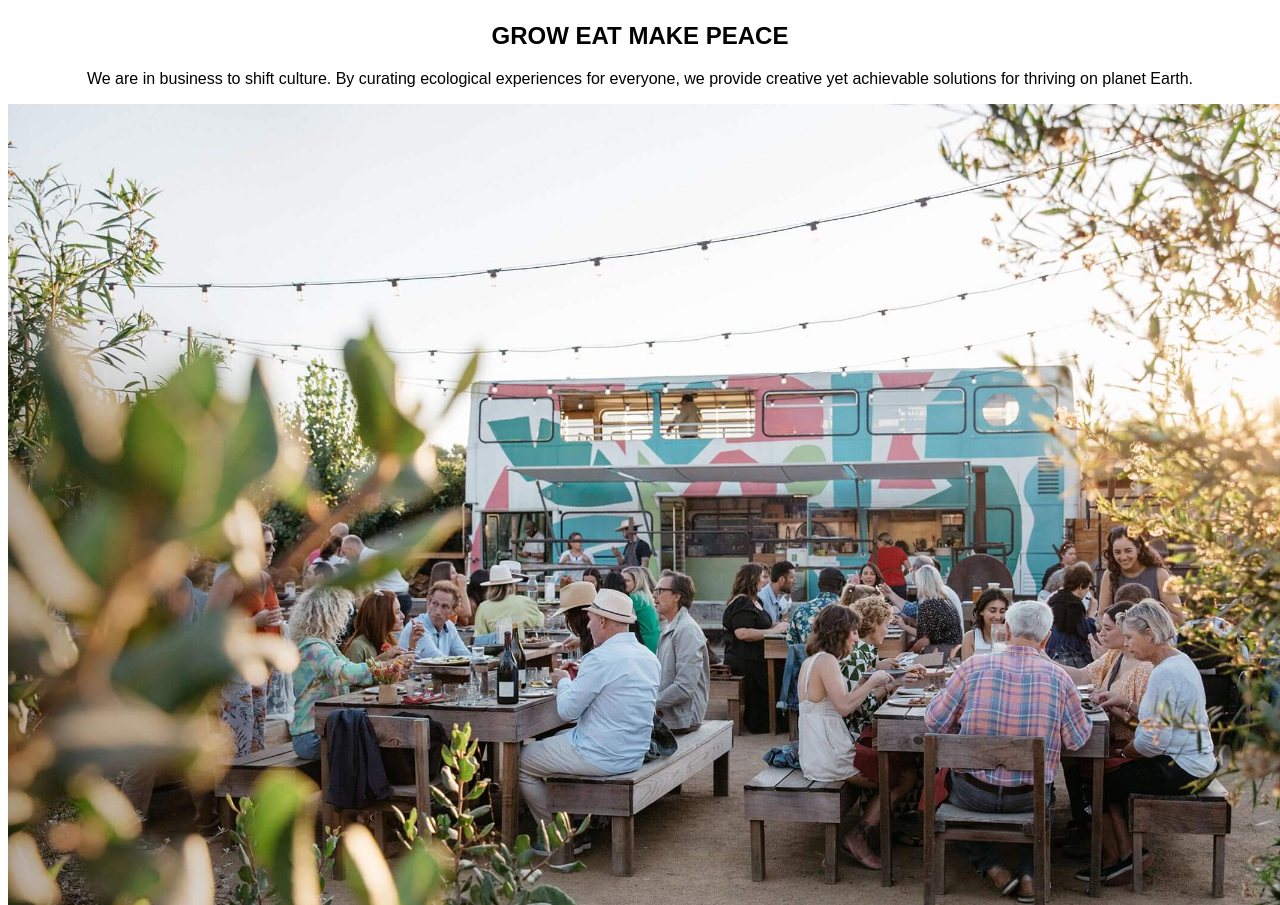
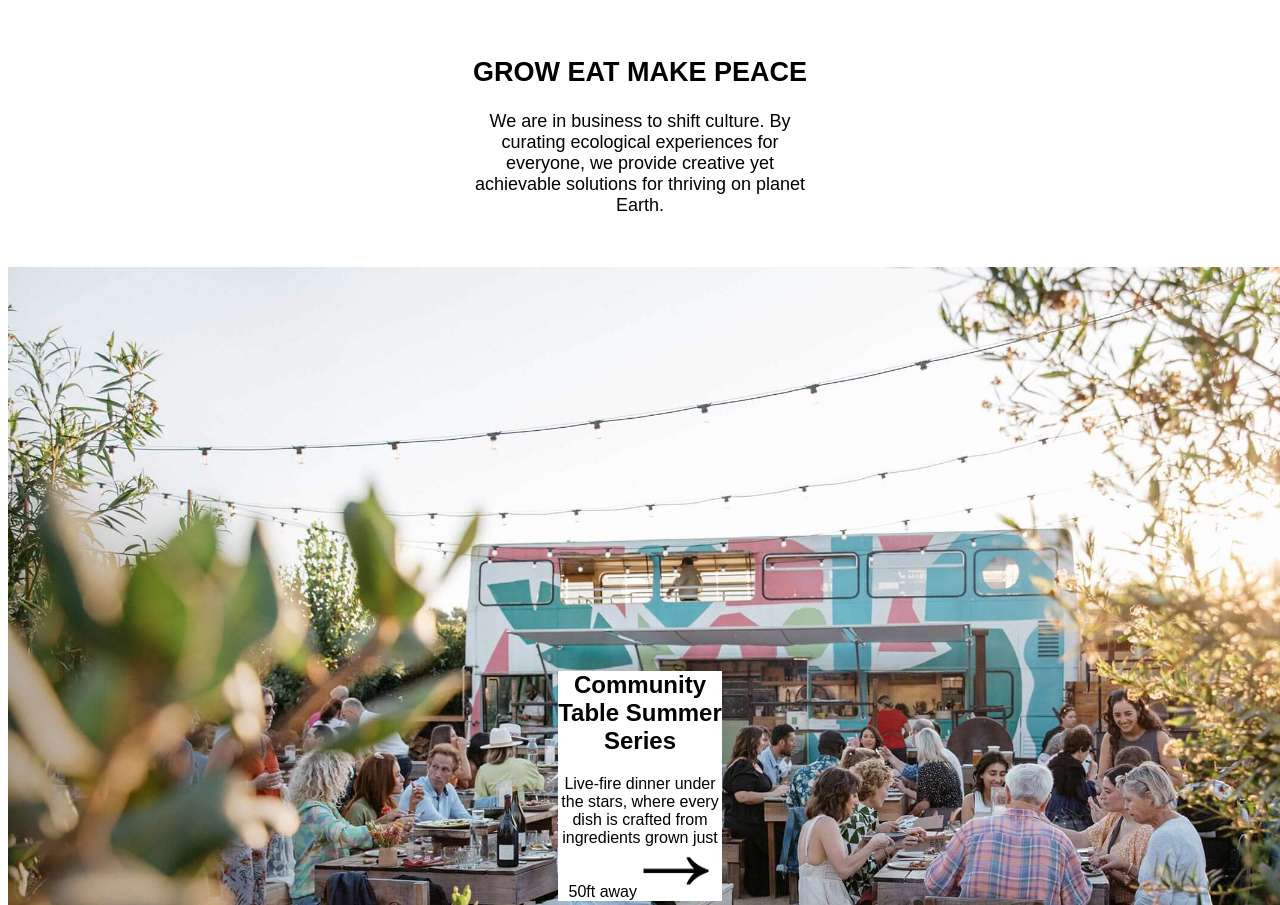
Before and after one commit to prostodiva/group4project, a plain HTML site: page index.html in a window 1280 px wide. Shown: the part 510-1415 px from the top of the page. Drawn offline with Linux system fonts and the light colour scheme.

Commit message:
fixed formatting of first text section and the image section directly below it

```diff
--- a/index.html
+++ b/index.html
@@ -6,55 +6,52 @@
                 <link rel="stylesheet" href="style.css">
         </head>
         <!--put youtube video as banner at the top of the page-->
-        <center>
                 <iframe
                         src=https://youtube.com/embed/c3RHTtcsoL0?autoplay=1&mute=1&loop=1&controls=0&rel=0&playsinline=1&disablekb=1
                         controlslist="nodownload" title="Farming Montage" class="vidFormatting">
                 </iframe>
-        </center>
 
-        <section>
-                <center>
-                        <h2 class="fontFamily">
+        <div class="textFormatting textMargin element1">
+                        <h2>
                                 GROW EAT MAKE PEACE
                         </h2>
-                        <p class="fontFamily">
+                        <p>
                                 We are in business to shift culture.
                                 By curating ecological experiences
                                 for everyone, we provide creative yet
                                 achievable solutions for thriving
                                 on planet Earth.
                         </p>
-                </center>
-        </section>
+        </div>
 
         <img src="homepageImages/CT_SummerSeries_Banner_DownRes.jpg" alt="People eating togther outside a food stand"
                 width="1500" height="1000">
 
-        <center>
-                <p class="fontFamily">
+                <div class="textFormatting textmargin element2">
                         <h2>
                                 Community Table Summer Series
                         </h2>
-                        Live-fire dinner under the stars,
-                        where every dish is crafted from ingredients
-                        grown just 50ft away
+
                         <p>
+                                Live-fire dinner under the stars,
+                                where every dish is crafted from ingredients
+                                grown just 50ft away
                                 <!--Img to make into a link in the future-->
                                 <img src="homepageImages/small arrow.png" alt="Small pointing arrow"
                                 width="70" height="50">
                         </p>
-                </p>
-        </center>
+                </div>
+                <div>
+                        <img src="homepageImages/MembershipRainbowIcon.jpg" alt="Rainbow membership icon"
+                                width="350" height="350">
+                </div>
 
-        <center>
-                <p class="fontFamily">
+                <div class="textFormatting">
+
                         <h2>
                                 Members make our farm a community
                         </h2>
-                        <img src="homepageImages/MembershipRainbowIcon.jpg" alt="Rainbow membership icon"
-                                width="350" height="350">
-                        <p>
+                         <p>
                                 We are grateful for the opportunity to serve and invite you to join us!
                                 Our ecosystem is dependent on community support.
                         </p>
@@ -62,10 +59,9 @@
                         <button type="button">JOIN US</button>
                         <img src="homepageImages/peaceSignImg.svg" alt="peace sign"
                                 width="50" length="50">
-                </p>
-        </center>
+                </div>
 
-        <section class="fontFamily">
+        <section class="textFormatting">
                 <img src="homepageImages/tamalePlate.jpg" alt="A Plate of food"
                         width="700" length="700">
                 <img src="homepageImages/campesinoCafe.svg" alt="Campesino Cafe"
@@ -77,7 +73,7 @@
                 <button type="button">LEARN MORE</button>
         </section>
 
-        <section class="fontFamily">
+        <section class="textFormatting">
                 <img src="homepageImages/JournalCollage.jpg" alt="A collage of photos with the word Journal over it"
                         width="1200" length="1200">
                 <p>
--- a/style.css
+++ b/style.css
@@ -11,7 +11,29 @@
     touch-action: manipulation;
 }
 
-.fontFamily
+.textFormatting
 {
     font-family: "Din Next LT Pro", sans-serif;
+    position: relative;
+    text-align: center;
 }
+
+.textMargin
+{
+    margin-right: 450px;
+    margin-left: 450px;
+    border: solid white;
+}
+
+.element1
+{
+    font-size: 18px;
+    margin-block: 30px;
+}
+
+.element2
+{
+    bottom: 620px;
+    background: white;
+    margin: 0px 550px;
+}
```
